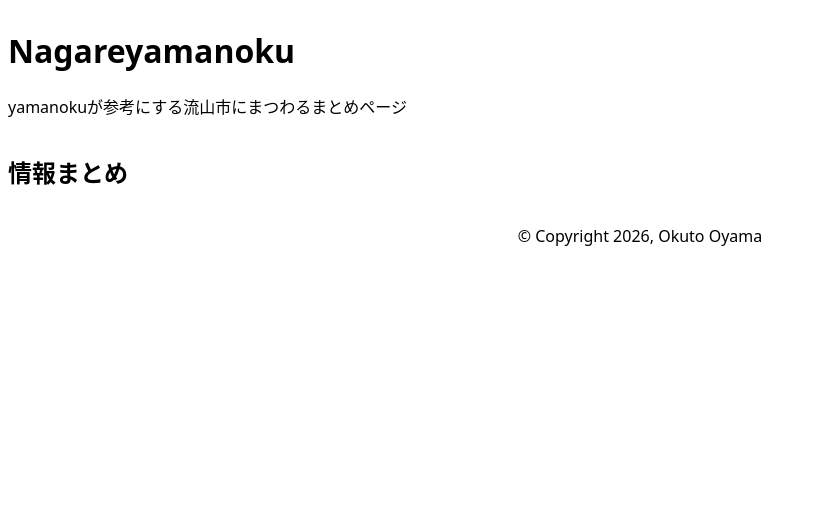
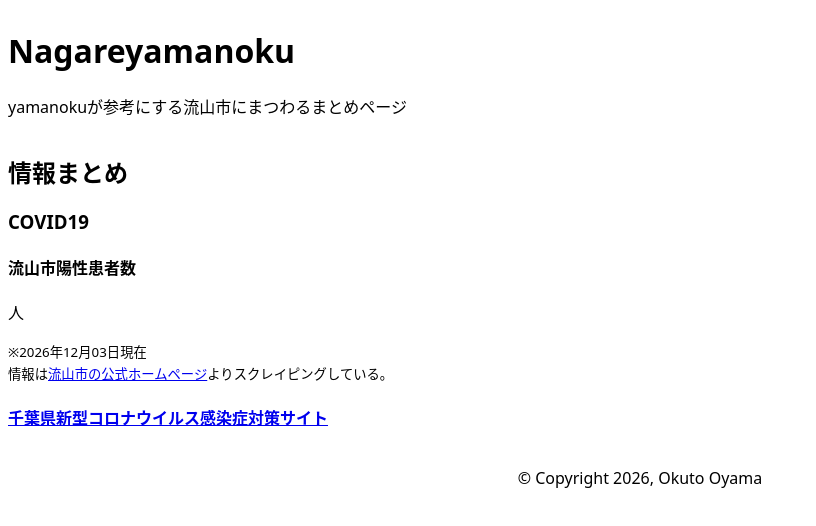
Before and after one commit to yamanoku/Nagareyamanoku, an Eleventy site: page src/index.njk in a window 1280 px wide. Shown: the whole page, without its empty margins (0-816 px from the left). Built offline with nearby package versions, Linux system fonts and the light colour scheme; Eleventy itself is replaced by a stand-in of ours; files that its build step writes are made by us from their sources; what yama-normalize would draw is missing.

Commit message:
add:covid-19-section

```diff
--- a/package.json
+++ b/package.json
@@ -6,8 +6,8 @@
   "author": "yamanoku <0910yama@gmail.com>",
   "license": "MIT",
   "scripts": {
-    "cp:11ty": "cp data.json ./src/_data",
-    "cp:netlify": "cp data.json ./functions",
+    "cp:11ty": "cp data.json ./src/_data && BUILD=11ty yarn puppeteer",
+    "cp:netlify": "cp data.json ./functions &&  BUILD=netlify yarn puppeteer",
     "build": "yarn cp:11ty && eleventy && yarn build:lambda",
     "dev": "yarn cp:11ty && eleventy --serve --quiet",
     "debug": "yarn cp:11ty && DEBUG=Eleventy* eleventy",
--- a/src/_data/day.js
+++ b/src/_data/day.js
@@ -2,6 +2,8 @@ const dayjs = require("dayjs");
 
 module.exports = async function() {
   return {
-    year: dayjs().year()
+    year: dayjs().year(),
+    today: dayjs().format('YYYY-MM-DDThh:mm:ss'),
+    todayFormat: dayjs().format('YYYY年MM月DD日')
   };
 };
--- a/src/index.njk
+++ b/src/index.njk
@@ -4,6 +4,22 @@ title: Nagareyamanoku
 description: yamanokuが参考にする流山市にまつわるまとめページ
 ---
   <h2>情報まとめ</h2>
+  <section>
+    <h3>COVID19</h3>
+    <h4>流山市陽性患者数</h4>
+    <p>
+      {{data.covid19.positive}}人
+    </p>
+    <p>
+      <small><time datetime={{day.today}}>※{{day.todayFormat}}現在</time></small><br>
+      <small>情報は<a href="https://www.city.nagareyama.chiba.jp/information/1007525/1024556/1025141.html" target="_blank" rel="noopener">流山市の公式ホームページ</a>よりスクレイピングしている。</small>
+    </p>
+    <h4>
+      <a href="https://covid19.civictech.chiba.jp/" target="_blank" rel="noopener">
+        千葉県新型コロナウイルス感染症対策サイト
+      </a>
+    </h4>
+  </section>
   <section>
     <h3>{{data.emergency.title}}</h3>
     {%- for content in data.emergency.contents -%}
```
Also changed, not shown: lib/puppeteer/covid-19.ts (+6 -1 lines).
